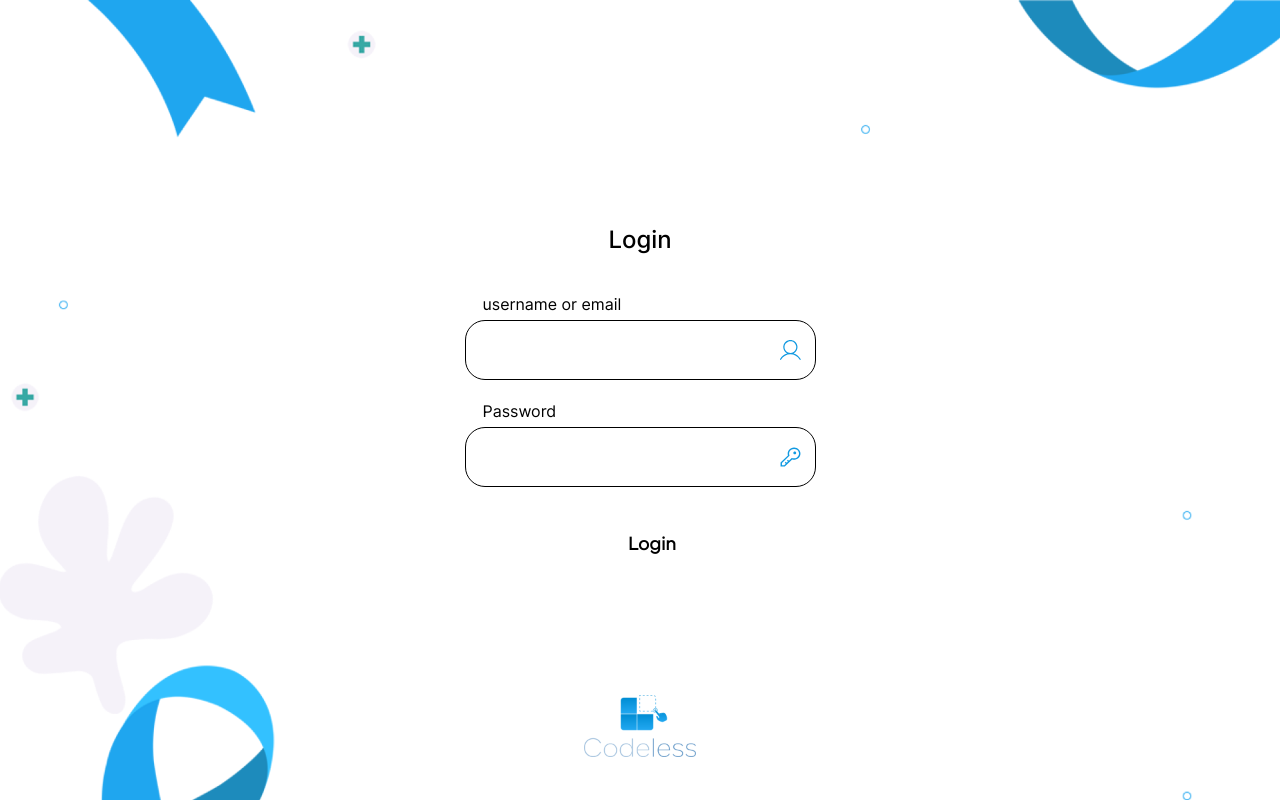
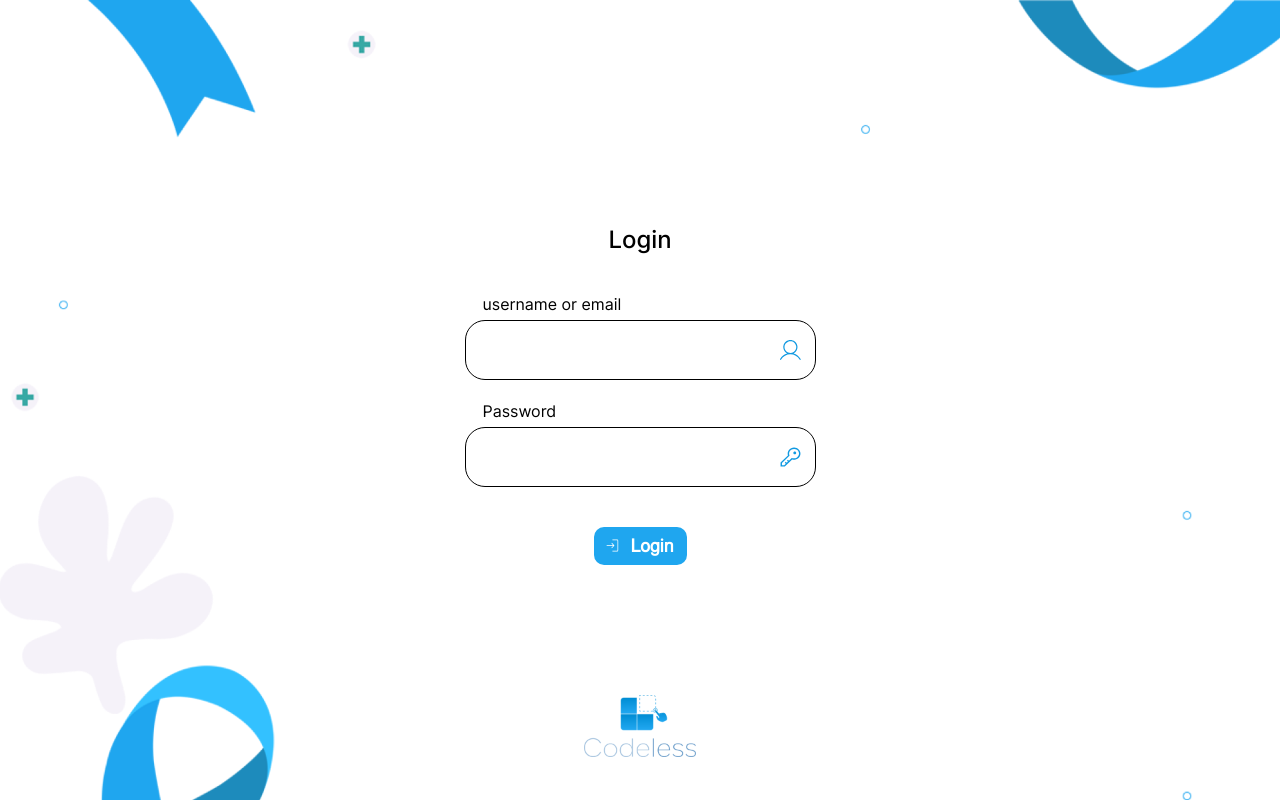
Before and after one commit to m-emadeddin/chemotherapy-management-system, a React (Create React App) app: page /login in a window 1280 px wide. Shown: the top 800 px of the page. Built offline with nearby package versions, Linux system fonts and the light colour scheme.

Commit message:
modified login button styles and added login svg

```diff
--- a/src/pages/Home.jsx
+++ b/src/pages/Home.jsx
@@ -24,7 +24,7 @@ const Home = () => {
       <ul style={{ listStyle: "none", padding: "0", marginTop: "100px" }}>
         <li style={{ marginBottom: "10px" }}>
           <Link
-            to="/loginpage"
+            to="/login"
             style={{ color: "#87CEFA", textDecoration: "none" }}
           >
             Loginpage
--- a/src/pages/Loginpage/index.jsx
+++ b/src/pages/Loginpage/index.jsx
@@ -1,13 +1,17 @@
 import React from "react";
 import { Helmet } from "react-helmet";
 import { Img, Button, Input, Text } from "../../components";
+import "./login.css";
 
 export default function LoginpagePage() {
   return (
     <>
       <Helmet>
         <title>CMS App</title>
-        <meta name="description" content="Web site created using create-react-app" />
+        <meta
+          name="description"
+          content="Web site created using create-react-app"
+        />
       </Helmet>
 
       {/* main content section */}
@@ -23,37 +27,64 @@ export default function LoginpagePage() {
                 </Text>
               </a>
               <div className="flex flex-col items-center self-stretch">
-                <Text as="p" className="ml-[18px] self-start !font-inter md:ml-0">
+                <Text
+                  as="p"
+                  className="ml-[18px] self-start !font-inter md:ml-0"
+                >
                   username or email
                 </Text>
                 <Input
                   shape="round"
                   name="input_one"
-                  suffix={<Img src="images/img_settings.svg" alt="settings" className="h-[20px] w-[21px]" />}
+                  suffix={
+                    <Img
+                      src="images/img_settings.svg"
+                      alt="settings"
+                      className="h-[20px] w-[21px]"
+                    />
+                  }
                   className="mt-1 gap-[35px] border border-solid border-black-900"
                 />
-                <Text as="p" className="ml-[18px] mt-[19px] self-start !font-inter md:ml-0">
+                <Text
+                  as="p"
+                  className="ml-[18px] mt-[19px] self-start !font-inter md:ml-0"
+                >
                   Password
                 </Text>
                 <Input
                   shape="round"
                   name="input_three"
                   suffix={
-                    <Img src="images/img_settings_light_blue_600.svg" alt="settings" className="h-[20px] w-[21px]" />
+                    <Img
+                      src="images/img_settings_light_blue_600.svg"
+                      alt="settings"
+                      className="h-[20px] w-[21px]"
+                    />
                   }
                   className="mt-1 gap-[35px] border border-solid border-black-900"
                 />
                 <Button
+                  //onClick={handelLogoutClick}
                   size="sm"
                   shape="round"
-                  leftIcon={<Img src="images/img_arrowleft.svg" alt="arrow_left" className="h-[14px] w-[14px]" />}
-                  className="mt-10 min-w-[93px] gap-2.5 font-bold"
+                  leftIcon={
+                    <Img
+                      src="images/login_icon.svg"
+                      alt="arrow_left"
+                      className="h-[14px] w-[14px]"
+                    />
+                  }
+                  className="login-button mt-10 min-w-[93px] gap-2.5 font-bold"
                 >
                   Login
                 </Button>
               </div>
             </div>
-            <Img src="images/img_logo.png" alt="logo" className="h-[62px] w-[32%] object-cover" />
+            <Img
+              src="images/img_logo.png"
+              alt="logo"
+              className="h-[62px] w-[32%] object-cover"
+            />
           </div>
         </div>
       </div>
--- /dev/null
+++ b/src/pages/Loginpage/login.css
@@ -0,0 +1,15 @@
+.login-button {
+    min-width: 89px;
+    padding: 10px;
+    border-radius: 10px;
+    background-color: #1FA6EF; /* Example background color */
+    color: #fff; /* Example text color */
+    font-family: 'Almarai', sans-serif;
+    font-size: 14px;
+    cursor: pointer;
+    transition: background-color 0.3s ease, color 0.3s ease;
+  }
+
+  .login-button:hover {
+    background-color: #008DD4; /* Example hover background color */
+  }
```
Also changed, not shown: public/images/login_icon.svg (added).
